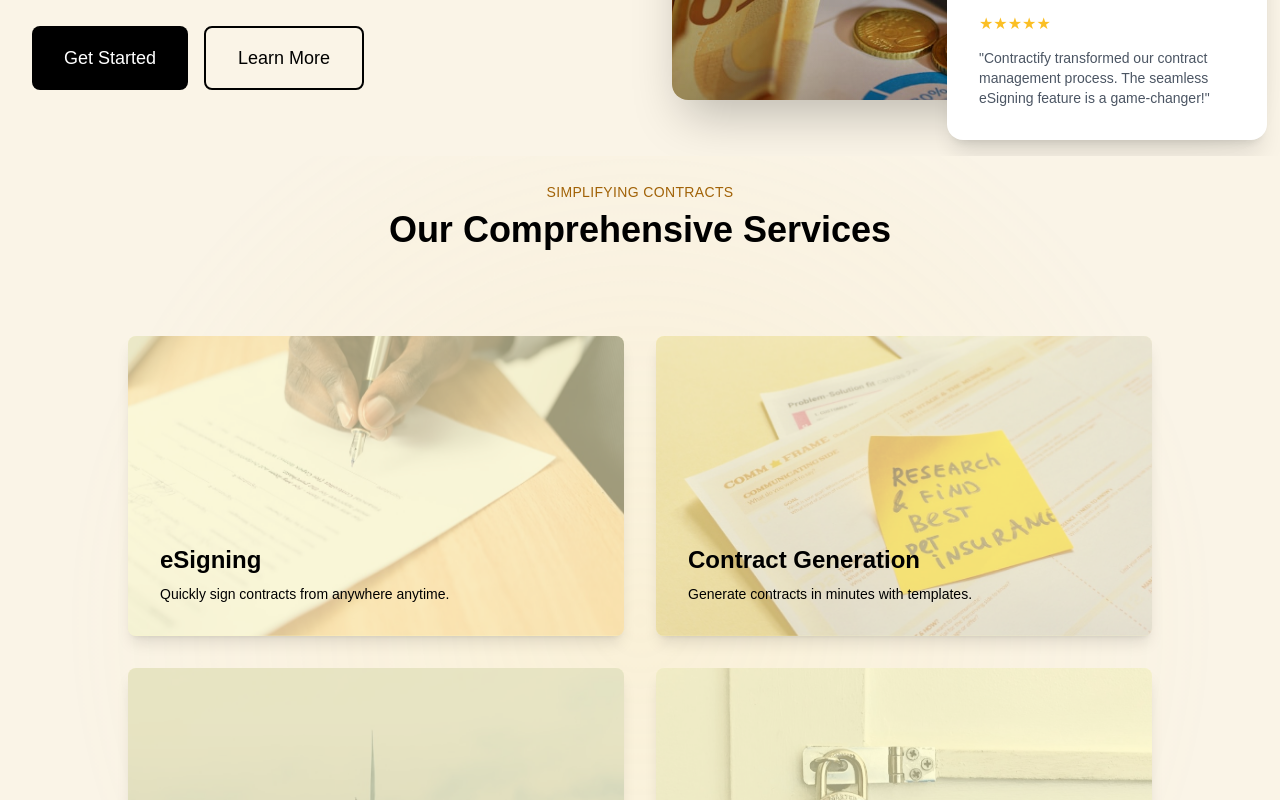
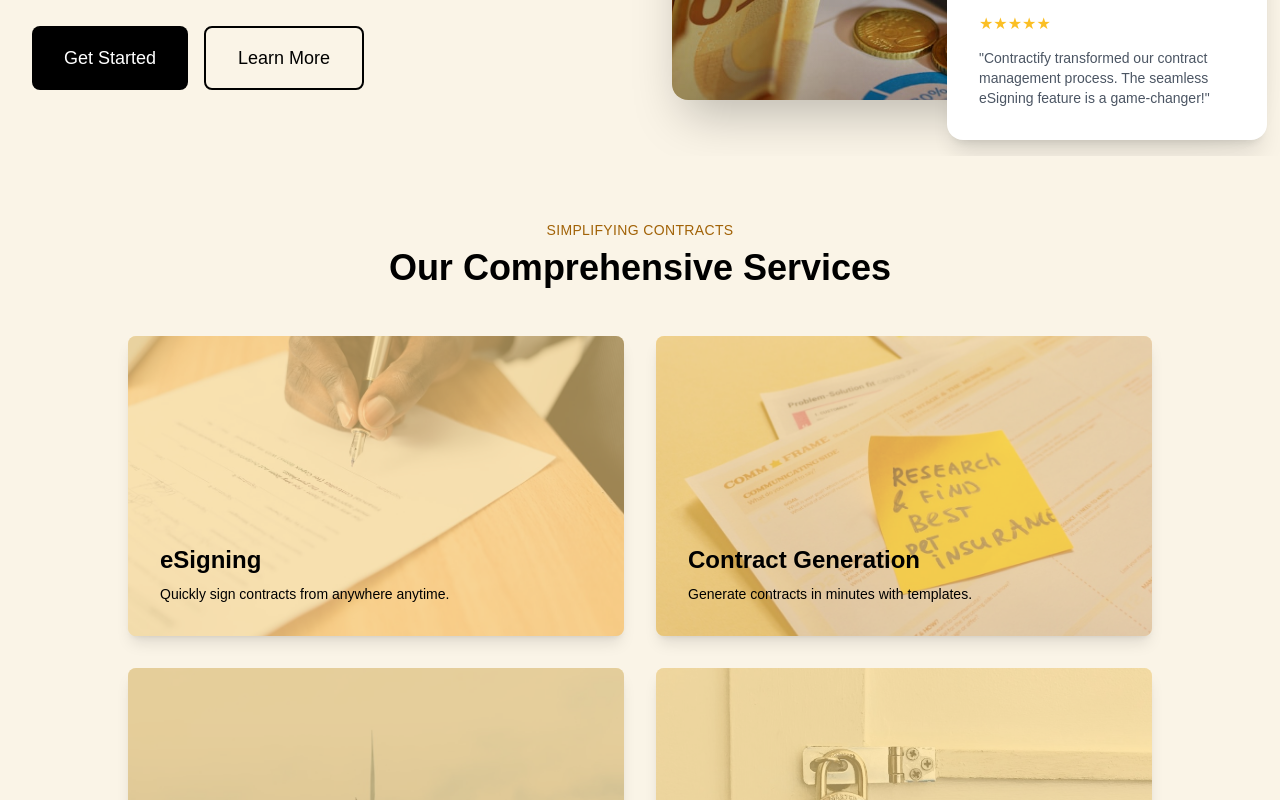
Before and after one commit to BuildingProjects/Contractify, a Next.js app in the folder client/: page / in a window 1280 px wide. Shown: the part 520-1320 px from the top of the page. Built offline with nearby package versions, Linux system fonts and the light colour scheme.

Commit message:
fixed error

```diff
--- a/client/src/app/components/ComprehensiveServices.js
+++ b/client/src/app/components/ComprehensiveServices.js
@@ -1,6 +1,6 @@
 "use client";
 import Image from "next/image";
-import { motion, useScroll, useTransform, useSpring } from "framer-motion";
+import { motion } from "framer-motion";
 import { useInView } from "framer-motion";
 import { useRef } from "react";
 
@@ -11,34 +11,7 @@ const secure_storage = require("../assets/secure_storage.jpeg");
 
 export default function ServicesSection() {
   const sectionRef = useRef(null);
-  const isInView = useInView(sectionRef, {
-    margin: "-10% 0px",
-    amount: 0.2,
-  });
-
-  const { scrollYProgress } = useScroll({
-    target: sectionRef,
-    offset: ["start end", "end start"],
-  });
-
-  // Faster spring animation
-  const smoothProgress = useSpring(scrollYProgress, {
-    damping: 20,
-    stiffness: 100,
-    mass: 0.2,
-  });
-
-  const headerY = useTransform(smoothProgress, [0, 1], [0, -50]);
-  const opacity = useTransform(
-    smoothProgress,
-    [0, 0.2, 0.8, 1],
-    [0.9, 1, 1, 0.9]
-  );
-  const scale = useTransform(
-    smoothProgress,
-    [0, 0.2, 0.8, 1],
-    [0.98, 1, 1, 0.98]
-  );
+  const isInView = useInView(sectionRef, { once: true, amount: 0.2 });
 
   const cards = [
     {
@@ -67,97 +40,74 @@ export default function ServicesSection() {
   return (
     <motion.div
       ref={sectionRef}
-      className='bg-[#FAF4E7]  mt-6 py-16 px-6 md:px-12 lg:px-32 relative min-h-screen overflow-hidden'
+      className="bg-[#FAF4E7] mt-6 py-16 px-6 md:px-12 lg:px-32 relative min-h-screen overflow-hidden"
       initial={{ opacity: 0 }}
-      animate={{ opacity: 1 }}
-      transition={{ duration: 0.3 }} // Reduced from 0.5
+      animate={{ opacity: isInView ? 1 : 0 }}
+      transition={{ duration: 0.5 }}
     >
       {/* Header Section */}
-      <motion.div
-        className='text-center mb-12 relative z-10'
-        style={{ y: headerY }}
+      <div className="text-center mb-12">
+        <motion.h2
+          className="text-sm font-medium text-yellow-700 tracking-wide uppercase"
+          initial={{ opacity: 0, y: 10 }}
+          animate={isInView ? { opacity: 1, y: 0 } : {}}
+          transition={{ duration: 0.4 }}
         >
-        <motion.div
-          initial={{ opacity: 0, y: 10 }} // Reduced y offset
-          animate={isInView ? { opacity: 1, y: 0 } : { opacity: 0, y: 10 }}
-          transition={{ duration: 0.3, ease: "easeOut" }} // Reduced from 0.6
+          Simplifying Contracts
+        </motion.h2>
+        <motion.h1
+          className="text-4xl font-bold text-black mt-2"
+          initial={{ opacity: 0, y: 10 }}
+          animate={isInView ? { opacity: 1, y: 0 } : {}}
+          transition={{ duration: 0.4, delay: 0.2 }}
         >
-          <h2 className='text-sm font-medium text-yellow-700 tracking-wide uppercase'>
-            Simplifying Contracts
-          </h2>
-          <h1 className='text-4xl font-bold text-black mt-2'>
           Our Comprehensive Services
-          </h1>
-        </motion.div>
-      </motion.div>
+        </motion.h1>
+      </div>
 
       {/* Grid Section */}
-      <motion.div
-        className='grid grid-cols-1 md:grid-cols-2 gap-8 relative z-10'
-        style={{ scale, opacity }}
-      >
-        {cards.map((card, index) => {
-          const delay = index * 0.05; // Reduced from 0.1
-
-          return (
+      <div className="grid grid-cols-1 md:grid-cols-2 gap-8">
+        {cards.map((card, index) => (
           <motion.div
             key={index}
-              className='relative bg-yellow-100 shadow-lg rounded-lg overflow-hidden transform-gpu'
+            className="relative bg-[#fad481] shadow-lg rounded-lg overflow-hidden"
             style={{ height: "300px" }}
-              initial={{ opacity: 0, y: 20 }} // Reduced y offset
+            initial={{ opacity: 0, y: 20 }}
             animate={
               isInView
-                  ? {
-                      opacity: 1,
-                      y: 0,
-                      transition: {
-                        duration: 0.3, // Reduced from 0.6
-                        delay,
-                        ease: "easeOut",
-                      },
+                ? { opacity: 1, y: 0 }
+                : {} /* Ensures items remain visible after animation */
             }
-                  : {}
-              }
+            transition={{ duration: 0.5, delay: index * 0.1 }}
             whileHover={{
               scale: 1.02,
-                transition: { duration: 0.15 }, // Faster hover
+              transition: { duration: 0.2 },
             }}
           >
             <Image
               src={card.image}
               alt={card.title}
               fill
-                className='object-cover opacity-40 transition-transform duration-200 transform-gpu'
-                priority={true} // Priority loading for all images
+              className="object-cover opacity-40"
+              priority={true}
             />
-              <motion.div
-                className='absolute inset-0 p-8 flex flex-col justify-end bg-opacity-0 hover:bg-opacity-10 bg-black transition-all duration-200'
-                initial={{ opacity: 0 }}
-                animate={{ opacity: 1 }}
-                transition={{ delay: delay + 0.1 }} // Reduced delay
-              >
-                <h3 className='text-2xl font-semibold text-black mb-2'>
+            <div className="absolute inset-0 p-8 flex flex-col justify-end">
+              <h3 className="text-2xl font-semibold text-black mb-2">
                 {card.title}
               </h3>
-                <p className='text-sm text-black'>{card.description}</p>
+              <p className="text-sm text-black">{card.description}</p>
+            </div>
           </motion.div>
-            </motion.div>
-          );
-        })}
-      </motion.div>
+        ))}
+      </div>
 
       {/* Button Section */}
-      <motion.div
-        className='text-center mt-12 relative z-10'
-        initial={{ opacity: 0, y: 10 }} // Reduced y offset
-        animate={isInView ? { opacity: 1, y: 0 } : { opacity: 0, y: 10 }}
-        transition={{ duration: 0.3, delay: 0.2 }} // Reduced duration and delay
-      >
+      <div className="text-center mt-12">
         <motion.button
-          className='bg-black text-white text-lg py-3 px-8 rounded-lg transform-gpu'
+          className="bg-black text-white text-lg py-3 px-8 rounded-lg"
           whileHover={{
             scale: 1.05,
-            transition: { duration: 0.15 }, // Faster hover
+            transition: { duration: 0.2 },
           }}
           whileTap={{
             scale: 0.98,
@@ -166,18 +116,7 @@ export default function ServicesSection() {
         >
           Explore Services
         </motion.button>
-      </motion.div>
-
-      {/* Background effect */}
-      <motion.div
-        className='absolute inset-0 pointer-events-none'
-        style={{
-          background:
-            "radial-gradient(circle at 50% 50%, rgba(255, 226, 130, 0.15) 0%, transparent 70%)",
-          y: useTransform(smoothProgress, [0, 1], [0, -30]), // Reduced movement
-          scale: useTransform(smoothProgress, [0, 0.5, 1], [1, 1.05, 1]), // Reduced scale
-        }}
-      />
+      </div>
     </motion.div>
   );
 }
```
Lines whose indentation alone changed are shown as unchanged.
